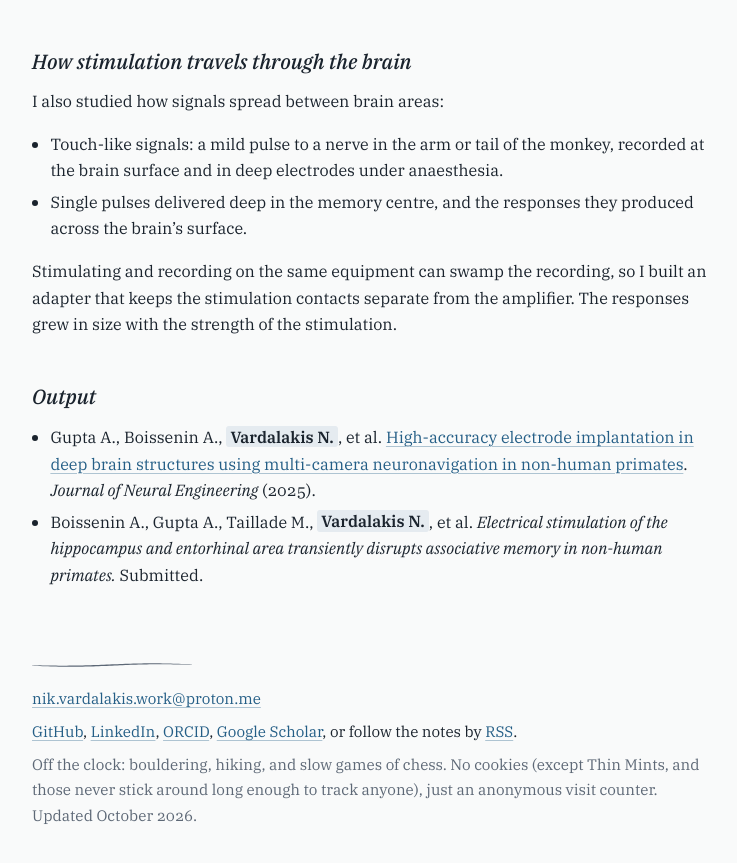
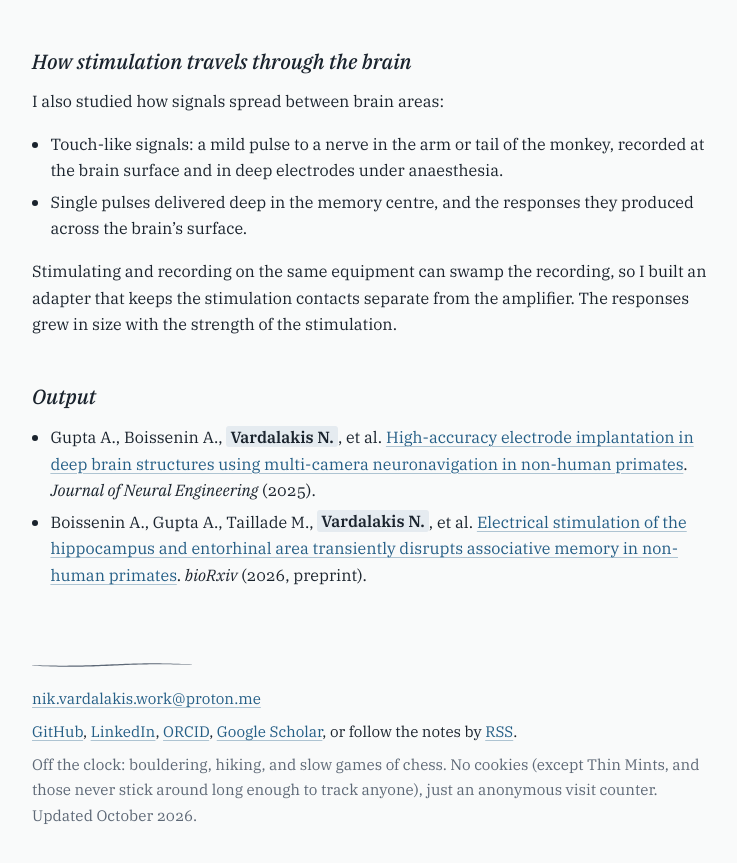
Before and after one commit to NikVard/NikVard.github.io, a Jekyll site: the page built from _projects/nhp-neuronavigation.md, in a window 1280 px wide and 900 px high, scrolled down 1223 px. Shown: the top 863 px of the window, without its empty margins (148-885 px from the left). Built offline with Jekyll 4.4.1, drawn with Linux system fonts in a browser that asks for light colours; some of the changed text lies outside the part shown.

Commit message:
Link the hippocampal stimulation memory study to its bioRxiv preprint
Co-Authored-By: Claude Opus 5.5 <noreply@anthropic.com>
Claude-Session: https://claude.ai/code/session_011UHyaDA1ZtwPBwEYE9Ss2U

```diff
--- a/_data/publications.yml
+++ b/_data/publications.yml
@@ -45,7 +45,9 @@ in_preparation:
 
   - title: Electrical stimulation of the hippocampus and entorhinal area transiently disrupts associative memory in non-human primates
     authors: Boissenin A., Gupta A., Taillade M., Vardalakis N., Nguyen T.H., Orignac H., Sadoun A., Wagner F.B.
-    status: Submitted
+    venue: bioRxiv (preprint)
+    year: 2026
+    url: https://doi.org/10.64898/2026.10.28.762322
     project: /projects/nhp-neuronavigation/
 
 talks:
--- a/_projects/nhp-neuronavigation.md
+++ b/_projects/nhp-neuronavigation.md
@@ -4,7 +4,7 @@ short: Making deep brain implants more accurate, then testing how stimulating th
 period: 2020 to 2024 (Ph.D.)
 place: Institute of Neurodegenerative Diseases (CNRS), University of Bordeaux, with Fabien Wagner
 role: Navigation testing and surgical pipeline; recording experiments, hardware and analysis
-status: Navigation study published (Journal of Neural Engineering, 2025). Memory study submitted.
+status: Navigation study published (Journal of Neural Engineering, 2025). Memory study preprint on bioRxiv (2026).
 data: Recordings from the brain surface (ECoG) and from deep electrodes in non-human primates
 current: false
 order: 5
@@ -37,4 +37,4 @@ Stimulating and recording on the same equipment can swamp the recording, so I bu
 ## Output
 
 - Gupta A., Boissenin A., Vardalakis N., et al. [High-accuracy electrode implantation in deep brain structures using multi-camera neuronavigation in non-human primates](https://doi.org/10.1088/1741-2552/ae135b). *Journal of Neural Engineering* (2025).
-- Boissenin A., Gupta A., Taillade M., Vardalakis N., et al. *Electrical stimulation of the hippocampus and entorhinal area transiently disrupts associative memory in non-human primates.* Submitted.
+- Boissenin A., Gupta A., Taillade M., Vardalakis N., et al. [Electrical stimulation of the hippocampus and entorhinal area transiently disrupts associative memory in non-human primates](https://doi.org/10.64898/2026.10.28.762322). *bioRxiv* (2026, preprint).
```
